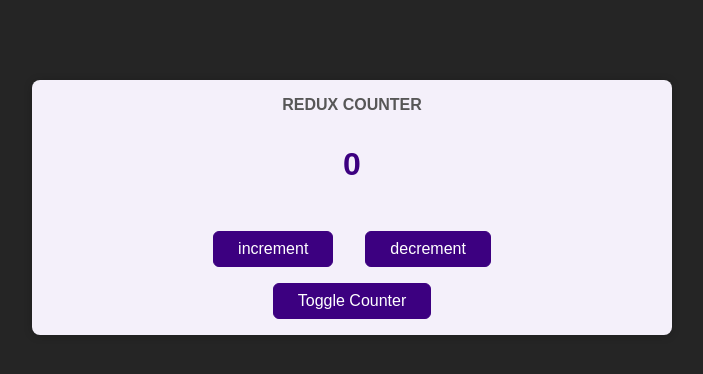
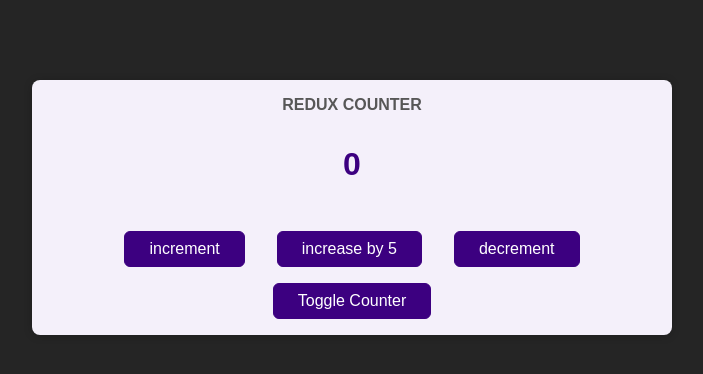
Before and after one commit to dasha12345-s/Counter-with-redux, a React (Create React App) app: page / in a window 1280 px wide. Shown: the top 374 px of the page, without its empty margins (288-991 px from the left). Built offline with nearby package versions, Linux system fonts and the light colour scheme.

Commit message:
Attaching Payloads to Actions

```diff
--- a/src/components/Counter.js
+++ b/src/components/Counter.js
@@ -1,5 +1,4 @@
-import { Component } from 'react';
-import { useSelector, useDispatch, connect } from 'react-redux';
+import { useSelector, useDispatch } from 'react-redux';
 import classes from './Counter.module.css';
 
 const Counter = () => {
@@ -12,6 +11,13 @@ const Counter = () => {
       {type: 'increment' }
       );
   };
+
+  const increaseHandler = () => {
+    dispatch(
+      {type: 'increase', amount: 5 }
+      );
+  };
+
   const decrementHandler = () => {
     dispatch(
       {type: 'decrement' }
@@ -27,6 +33,9 @@ const Counter = () => {
       <div className='counter button'>
         <button onClick={incrementHandler}>
         increment
+        </button>
+        <button onClick={increaseHandler}>
+        increase by 5
         </button>
         <button onClick={decrementHandler}>
         decrement
--- a/src/components/store/index.js
+++ b/src/components/store/index.js
@@ -7,6 +7,12 @@ const counterRedux = (state = { counter: 0 }, action) => {
   if (action.type === 'increment'){
     return{
       counter: state.counter + 1
+    }
+  }
+
+  if (action.type === 'increase'){
+    return{
+      counter: state.counter + action.amount,
     }
   }
 
```
